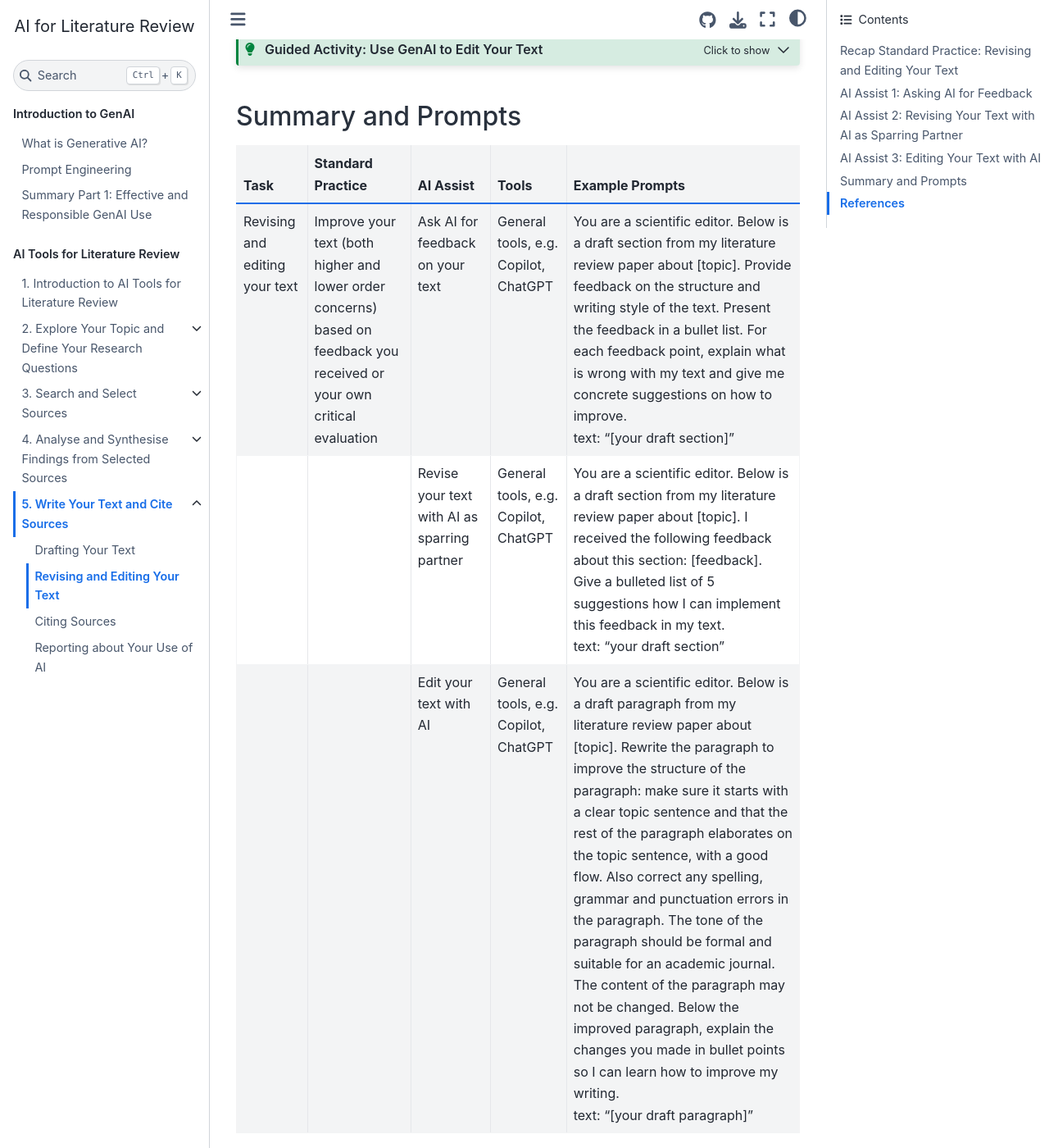
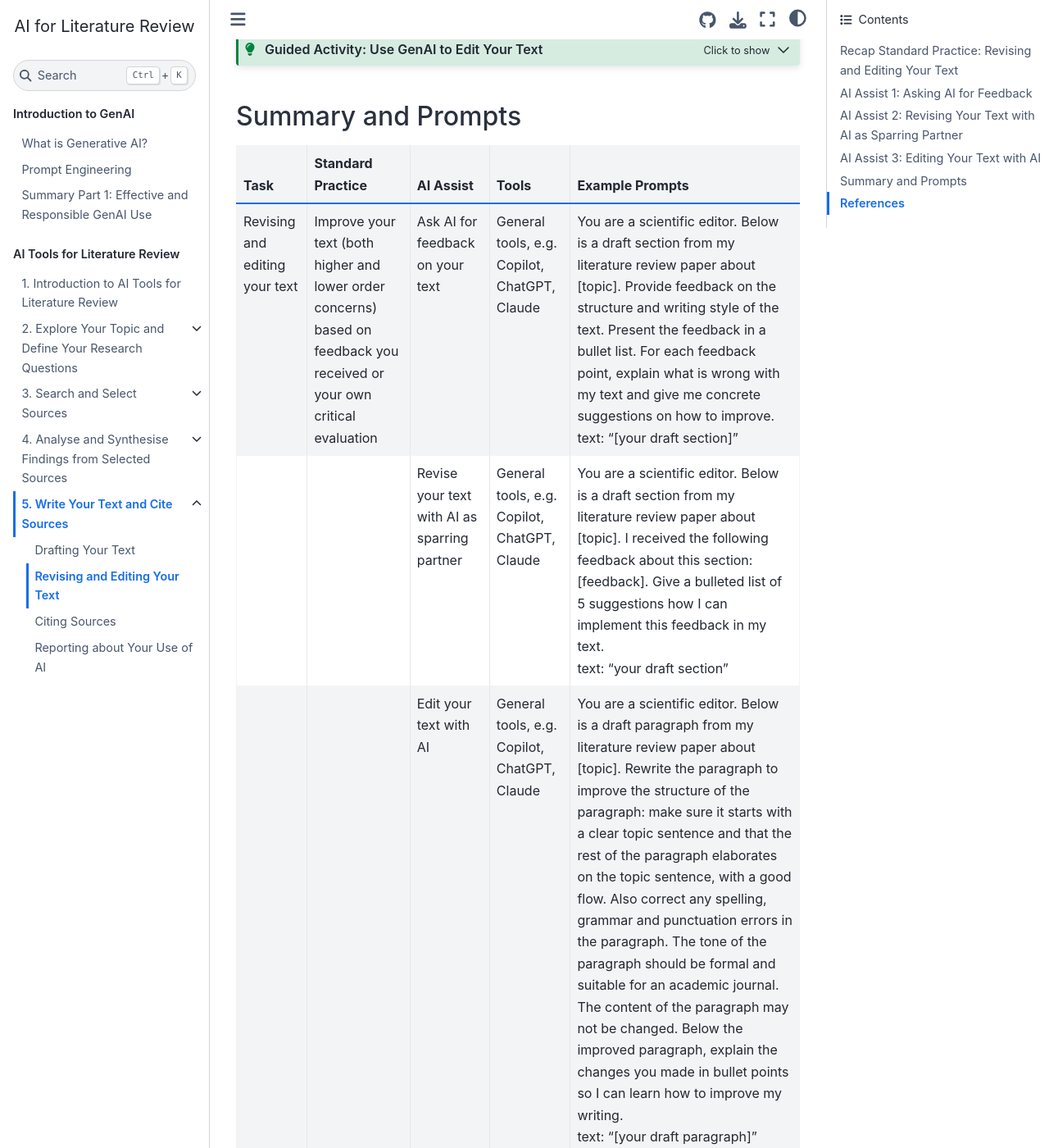
Before and after one commit to lwalma/ai-lit-review, a Jupyter Book: the page built from book/part2/5b-revising.md, in a window 1280 px wide and 1400 px high, scrolled down 2887 px. Shown: the whole window at 82% size. Built offline with Jupyter Book 1.0.4 settings and Sphinx 7.4.7 and the Sphinx Book theme 1.1.4, drawn with Linux system fonts in a browser that asks for light colours; comment, search, counter and statistics services are not loaded.

Commit message:
Update 5b-revising.md

```diff
--- a/book/part2/5b-revising.md
+++ b/book/part2/5b-revising.md
@@ -140,9 +140,9 @@ text: "[your draft paragraph]"_
 
 | Task | Standard Practice | AI Assist | Tools | Example Prompts |
 |-|-|-|-|-|
-| Revising and editing your text | Improve your text (both higher and lower order concerns) based on feedback you received or your own critical evaluation | Ask AI for feedback on your text | General tools, e.g. Copilot, ChatGPT | You are a scientific editor. Below is a draft section from my literature review paper about [topic]. Provide feedback on the structure and writing style of the text. Present the feedback in a bullet list. For each feedback point, explain what is wrong with my text and give me concrete suggestions on how to improve. <br> text: "[your draft section]"|
-| | | Revise your text with AI as sparring partner | General tools, e.g. Copilot, ChatGPT | You are a scientific editor. Below is a draft section from my literature review paper about [topic]. I received the following feedback about this section: [feedback]. Give a bulleted list of 5 suggestions how I can implement this feedback in my text. <br> text: "your draft section"|
-| | | Edit your text with AI | General tools, e.g. Copilot, ChatGPT | You are a scientific editor. Below is a draft paragraph from my literature review paper about [topic]. Rewrite the paragraph to improve the structure of the paragraph: make sure it starts with a clear topic sentence and that the rest of the paragraph elaborates on the topic sentence, with a good flow. Also correct any spelling, grammar and punctuation errors in the paragraph. The tone of the paragraph should be formal and suitable for an academic journal. The content of the paragraph may not be changed. Below the improved paragraph, explain the changes you made in bullet points so I can learn how to improve my writing.<br> text: "[your draft paragraph]"|
+| Revising and editing your text | Improve your text (both higher and lower order concerns) based on feedback you received or your own critical evaluation | Ask AI for feedback on your text | General tools, e.g. Copilot, ChatGPT, Claude | You are a scientific editor. Below is a draft section from my literature review paper about [topic]. Provide feedback on the structure and writing style of the text. Present the feedback in a bullet list. For each feedback point, explain what is wrong with my text and give me concrete suggestions on how to improve. <br> text: "[your draft section]"|
+| | | Revise your text with AI as sparring partner | General tools, e.g. Copilot, ChatGPT, Claude | You are a scientific editor. Below is a draft section from my literature review paper about [topic]. I received the following feedback about this section: [feedback]. Give a bulleted list of 5 suggestions how I can implement this feedback in my text. <br> text: "your draft section"|
+| | | Edit your text with AI | General tools, e.g. Copilot, ChatGPT, Claude | You are a scientific editor. Below is a draft paragraph from my literature review paper about [topic]. Rewrite the paragraph to improve the structure of the paragraph: make sure it starts with a clear topic sentence and that the rest of the paragraph elaborates on the topic sentence, with a good flow. Also correct any spelling, grammar and punctuation errors in the paragraph. The tone of the paragraph should be formal and suitable for an academic journal. The content of the paragraph may not be changed. Below the improved paragraph, explain the changes you made in bullet points so I can learn how to improve my writing.<br> text: "[your draft paragraph]"|
 
 ## References
 
```
Also changed, not shown: other parts of book/part2/5b-revising.md (+4 -4 lines).
